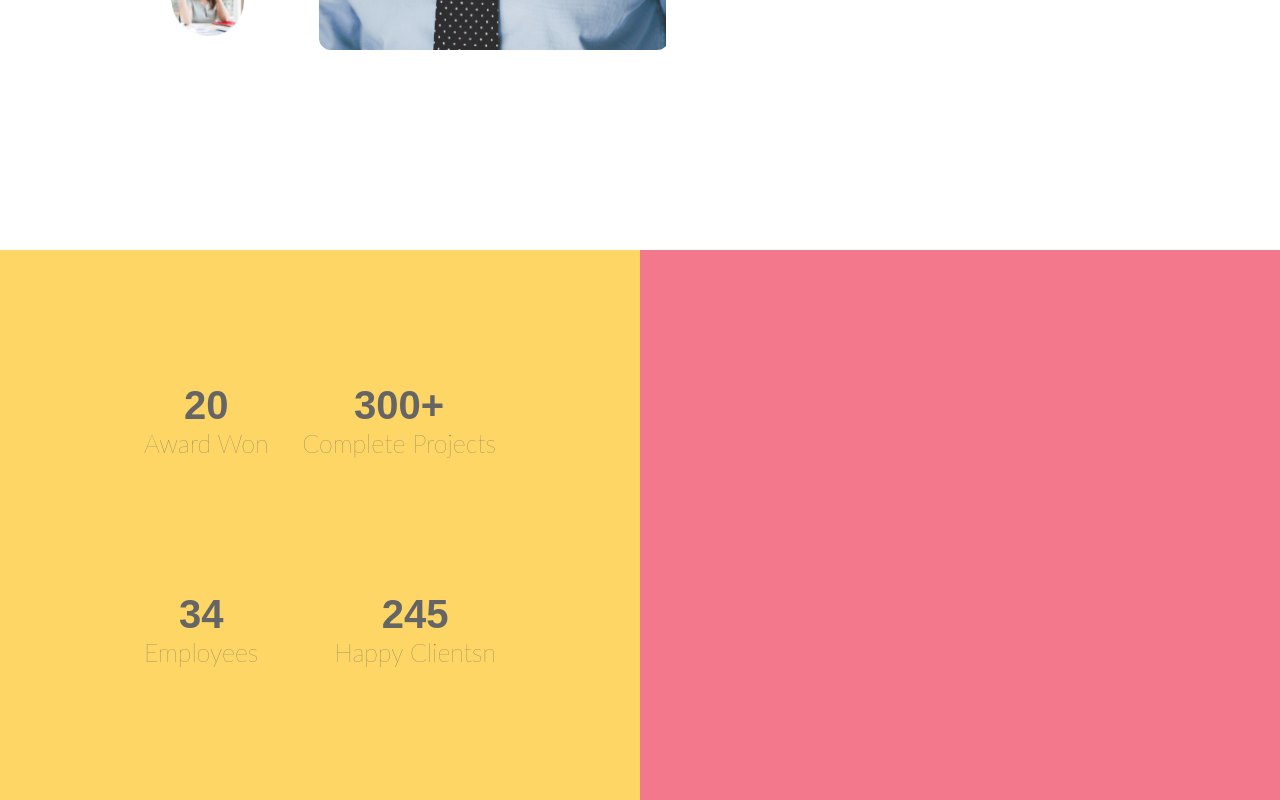
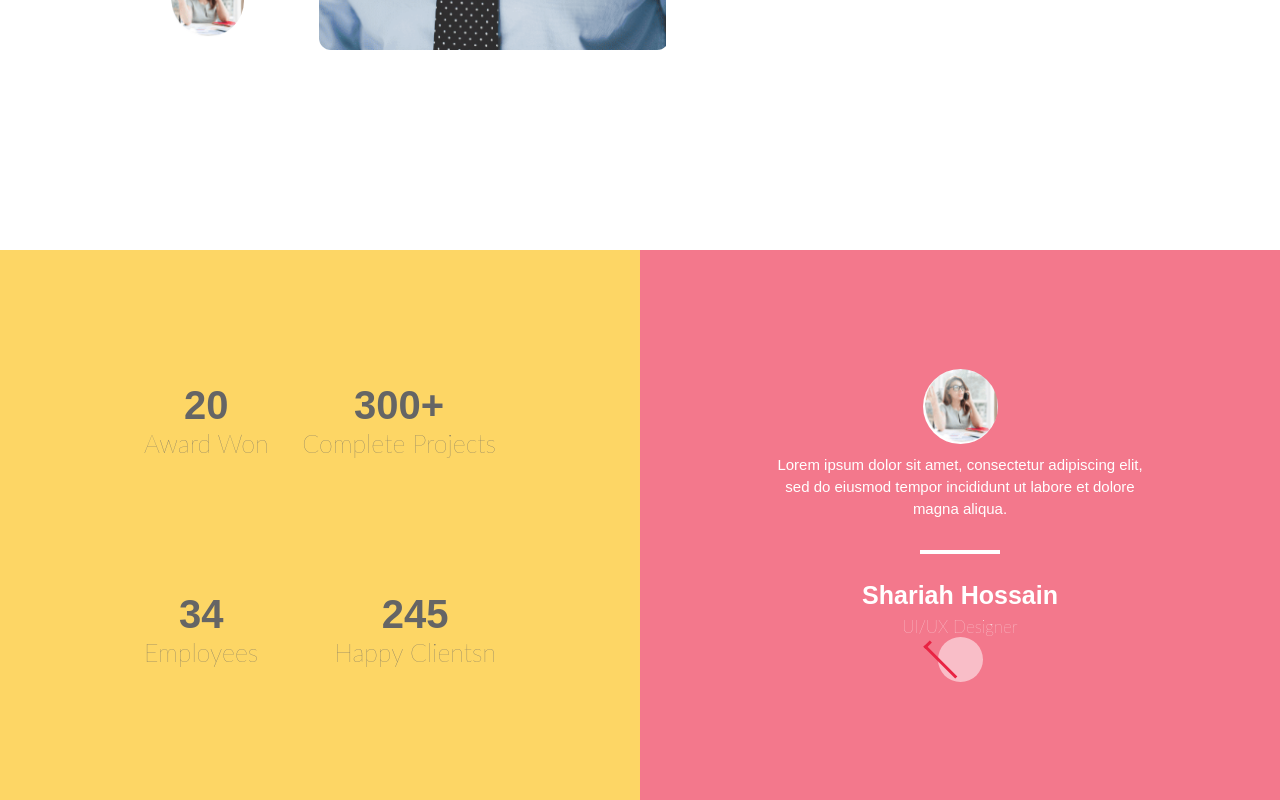
Before and after one commit to denomash/plug-Addons-site, a React (Create React App) app: page / in a window 1280 px wide. Shown: the part 3471-4271 px from the top of the page. Built offline with nearby package versions, Linux system fonts and the light colour scheme.

Commit message:
add cicle and triangle with no styling

```diff
--- a/src/Components/Portfolio/Portfolio.js
+++ b/src/Components/Portfolio/Portfolio.js
@@ -1,5 +1,6 @@
 import React from 'react'
 
+import staff4 from '../../assets/staff-4.png'
 import './portfolio.css'
 
 const Portfolio = () => {
@@ -33,7 +34,24 @@ const Portfolio = () => {
 
             </div>
 
-            <div className='portfolio-section__bio'></div>
+            {/* Portfolio bio */}
+            <div className='portfolio-section__bio'>
+                <div className='portfolio-section__designer-info'>
+                    <div className='team-section__images--staff-img u-margin-bottom-small'>
+                        <img className='' src={staff4} alt='staff 1' />
+                    </div>
+                    <p className='business__info portfolio-section__info u-center-text u-margin-bottom-medium'> Lorem ipsum dolor sit amet, consectetur
+                            adipiscing elit, sed do eiusmod tempor
+                            incididunt ut labore et dolore magna aliqua.</p>
+                    <div className='portfolio-section__designer-line u-margin-bottom-medium'></div>
+                    <h1 className='business__info portfolio-section__designer-name to-white u-margin-bottom-small'>Shariah Hossain</h1>
+                    <h5 className='team-section__bio-title to-white'>UI/UX Designer</h5>
+
+                <div className='portfolio-section__circle '>
+                    <div className='arrow left'></div>
+                </div>
+                </div>
+            </div>
 
 
         </div>
--- a/src/Components/Portfolio/portfolio.css
+++ b/src/Components/Portfolio/portfolio.css
@@ -39,4 +39,56 @@
   display: flex;
   background: rgba(243, 120, 140, 1);
   width: 50%;
+  justify-content: center;
 }
+
+.portfolio-section__designer-info {
+  display: flex;
+  color: #ffffff;
+  flex-direction: column;
+  align-items: center;
+  justify-content: center;
+  width: 385px;
+}
+
+.portfolio-section__info {
+  display: flex;
+  color: #ffffff;
+}
+
+.portfolio-section__designer-line {
+  display: flex;
+  background: #ffffff;
+  height: 4px;
+  width: 80px;
+}
+
+.portfolio-section__designer-name {
+  font-size: 25px;
+  font-weight: 600;
+}
+
+.portfolio-section__circle {
+  display: flex;
+  height: 45px;
+  width: 45px;
+  background: #ffffff85;
+  border-radius: 50%;
+}
+
+.arrow {
+  border: solid #e92343;
+  border-width: 0 3px 3px 0;
+  display: inline-block;
+  padding: 3px;
+}
+
+.right {
+  transform: rotate(-45deg);
+  -webkit-transform: rotate(-45deg);
+}
+
+.left {
+  transform: rotate(135deg);
+  -webkit-transform: rotate(135deg);
+}
--- a/src/Components/TeamSection/team.section.css
+++ b/src/Components/TeamSection/team.section.css
@@ -7,7 +7,6 @@
 
 .team-section__container {
   display: flex;
-  /* background: orangered; */
   height: 500px;
   width: 100%;
   justify-content: space-between;
@@ -36,8 +35,6 @@
 
 .team-section__images--staff-img-1 {
   display: flex;
-  /* height: 100%;
-  width: 100%; */
   height: 75px;
   width: 75px;
   border-radius: 50%;
@@ -97,6 +94,7 @@
   color: rgba(101, 101, 101, 0.8);
   font-weight: 100;
   font-size: 17px;
+  font-family: 'Lato', sans-serif;
 }
 
 .team-section__bio-info {
--- a/src/app.css
+++ b/src/app.css
@@ -82,3 +82,7 @@ body {
   color: #ffffff;
   background: rgba(252, 187, 44, 1);
 }
+
+.to-white {
+  color: #ffffff !important;
+}
```
